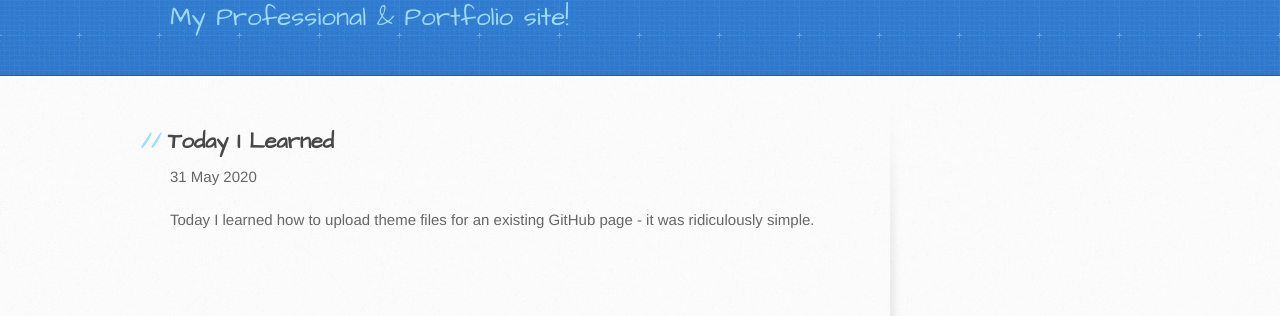
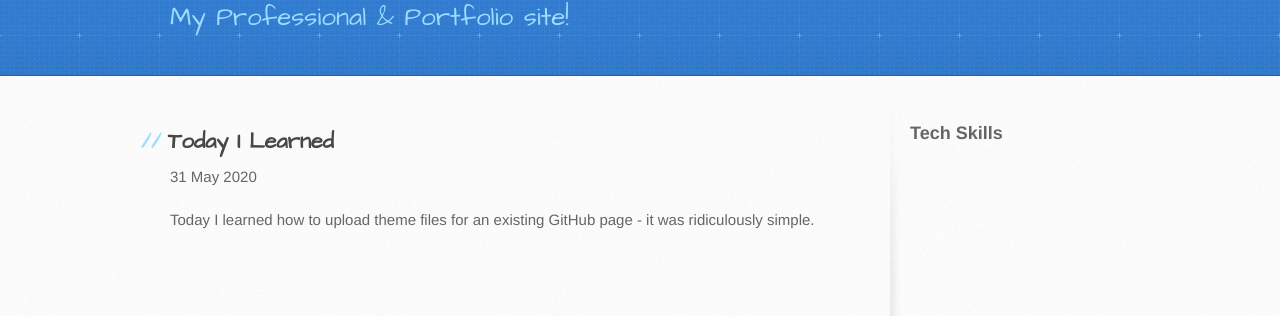
Before and after one commit to dianakakoma/dianakakoma.github.io, a Jekyll site: the page built from _posts/2020-05-31-Today-I-Learned.md, in a window 1280 px wide. Shown: the part 125-441 px from the top of the page. Built offline with Jekyll 4.4.1, drawn with Linux system fonts in a browser that asks for light colours; our own code applies the rules of GitHub Pages for plain Markdown files.

Commit message:
Update default.html

```diff
--- a/_layouts/default.html
+++ b/_layouts/default.html
@@ -44,6 +44,7 @@
 
           <p>This page was generated by <a href="https://pages.github.com">GitHub Pages</a>.</p>
           -->
+          <h2>Tech Skills</h2>
 
         </aside>
       </div>
```
